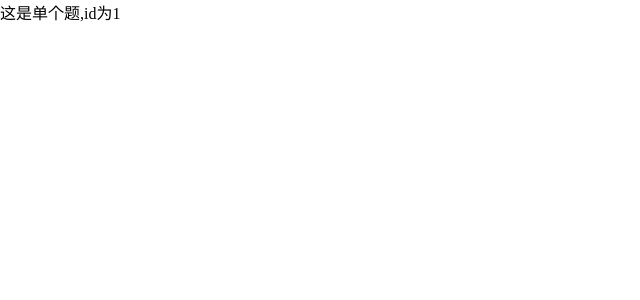
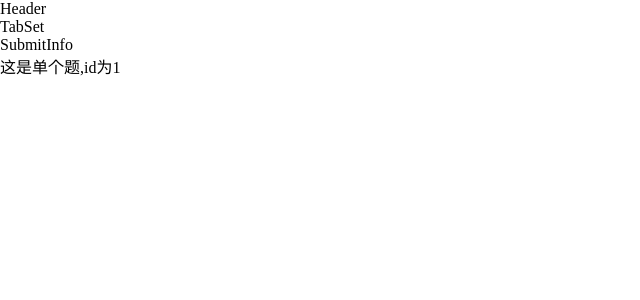
Before and after one commit to lec-org/uee, a React (Vite) app: page /problem/1 in a window 1280 px wide. Shown: the top 300 px of the page, without its empty margins (0-640 px from the left). Built offline with nearby package versions, Linux system fonts and the light colour scheme.

Commit message:
新增单题页格式

```diff
--- a/package.json
+++ b/package.json
@@ -10,6 +10,9 @@
 		"preview": "vite preview"
 	},
 	"dependencies": {
+		"@emotion/react": "^11.11.1",
+		"@emotion/styled": "^11.11.0",
+		"@mui/material": "^5.14.18",
 		"axios": "^1.6.2",
 		"react": "^18.2.0",
 		"react-dom": "^18.2.0",
--- a/src/components/Layout/Header/Avatar/index.tsx
+++ b/src/components/Layout/Header/Avatar/index.tsx
@@ -1,12 +1,13 @@
 import { NavLink } from 'react-router-dom'
-
+import { Avatar as AvatarIcon } from '@mui/material'
 export default function Avatar(props: { className: string }) {
 	return (
 		<>
-			<NavLink to='/user/yun-xia-e'>
-				{' '}
-				<div className={props.className}>这是头像</div>
-			</NavLink>
+			<div className={props.className}>
+				<NavLink to='/user/yun-xia-e'>
+					<AvatarIcon />
+				</NavLink>
+			</div>
 		</>
 	)
 }
--- a/src/components/Layout/Header/index.module.scss
+++ b/src/components/Layout/Header/index.module.scss
@@ -8,6 +8,7 @@
 
 	.iconTag {
 		margin-left: 1rem;
+
 		&:hover {
 			cursor: pointer;
 		}
@@ -15,17 +16,13 @@
 
 	.nav {
 		margin: 0 auto 0 auto;
+
 		&:hover {
 			cursor: pointer;
 		}
 	}
 
 	.avatar {
-		border-radius: 50%;
-		border: 1px solid #000;
 		margin-right: 1rem;
-		&:hover {
-			cursor: pointer;
-		}
 	}
 }
--- a/src/components/Layout/Header/index.tsx
+++ b/src/components/Layout/Header/index.tsx
@@ -25,7 +25,7 @@ export default function Header() {
 						<Link to='/login'>
 							<button>登录</button>
 						</Link>
-						<Link to='register'>
+						<Link to='/register'>
 							<button>注册</button>
 						</Link>
 					</div>
--- /dev/null
+++ b/src/components/SingleProblem/Header/index.tsx
@@ -0,0 +1,5 @@
+import React from 'react'
+
+export default function Header() {
+	return <div>Header</div>
+}
--- /dev/null
+++ b/src/components/SingleProblem/content/Editor/index.tsx
@@ -0,0 +1,3 @@
+export default function Editor() {
+	return <></>
+}
--- /dev/null
+++ b/src/components/SingleProblem/content/SubmitInfo/index.tsx
@@ -0,0 +1,5 @@
+import React from 'react'
+
+export default function SubmitInfo() {
+	return <div>SubmitInfo</div>
+}
--- /dev/null
+++ b/src/components/SingleProblem/content/TabSet/index.tsx
@@ -0,0 +1,5 @@
+import React from 'react'
+
+export default function TabSet() {
+	return <div>TabSet</div>
+}
--- a/src/pages/ProblemSet/Id/index.tsx
+++ /dev/null
@@ -1,6 +0,0 @@
-import { useParams } from 'react-router-dom'
-
-export default function IdProblem() {
-	const { id } = useParams()
-	return <div>这是单个题,id为{id}</div>
-}
--- /dev/null
+++ b/src/pages/ProblemSet/Single/index.tsx
@@ -0,0 +1,19 @@
+import { useParams } from 'react-router-dom'
+
+import Header from '../../../components/SingleProblem/Header'
+import TabSet from '../../../components/SingleProblem/content/TabSet'
+import Editor from '../../../components/SingleProblem/content/Editor'
+import SubmitInfo from '../../../components/SingleProblem/content/SubmitInfo'
+
+export default function SingleProblem() {
+	const { id } = useParams()
+	return (
+		<>
+			<Header />
+			<TabSet />
+			<Editor />
+			<SubmitInfo />
+			<div>这是单个题,id为{id}</div>
+		</>
+	)
+}
--- a/src/routers/index.tsx
+++ b/src/routers/index.tsx
@@ -2,7 +2,7 @@ import Home from '../pages/Home'
 import Layout from '../pages/Layout'
 import Login from '../pages/Login'
 import ProblemsetAll from '../pages/ProblemSet/All'
-import IdProblem from '../pages/ProblemSet/Id'
+import SingleProblem from '../pages/ProblemSet/Single'
 import Register from '../pages/Register'
 import User from '../pages/User'
 
@@ -23,7 +23,7 @@ const routers = [
 	},
 	{
 		path: '/problem/:id',
-		element: <IdProblem />,
+		element: <SingleProblem />,
 	},
 	{
 		path: '/user/:username',
```
Also changed, not shown: 1 other file (tests, documents, lock files or other folders). Lines whose indentation alone changed are shown as unchanged.
